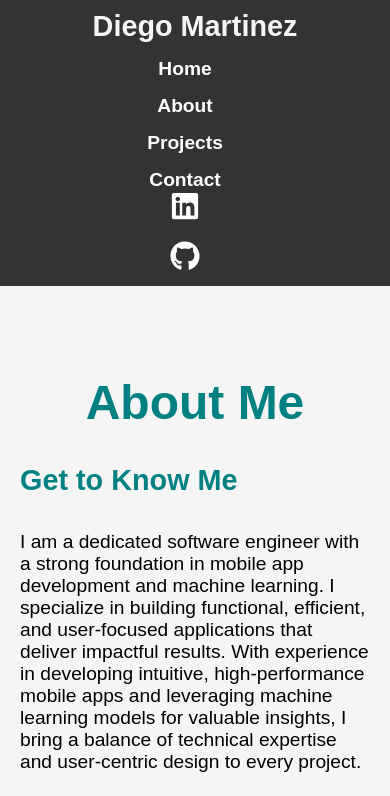
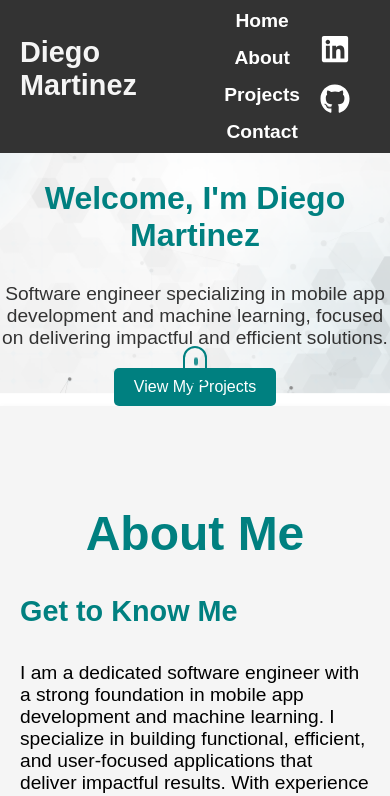
Before and after one commit to diegomtz5/portfolio, a React (Create React App) app: page / in a window 390 px wide. Shown: the top 796 px of the page. Built offline with nearby package versions, Linux system fonts and the light colour scheme; what webfontloader would draw is missing.

Commit message:
Fix deployment mobile issues

```diff
--- a/src/components/Home.css
+++ b/src/components/Home.css
@@ -316,7 +316,7 @@ body::before {
 @media (max-width: 768px) {
   /* Header Adjustments */
   .header {
-    flex-direction: column;
+    position: relative; /* Change to relative instead of fixed */
     padding: 15px 10px;
     align-items: center;
   }
@@ -340,7 +340,7 @@ body::before {
 
   /* Welcome Section Adjustments */
   .welcome-section {
-    padding: 0 20px;
+    padding: 0 ;
     min-height: auto;
     text-align: center;
   }
```
